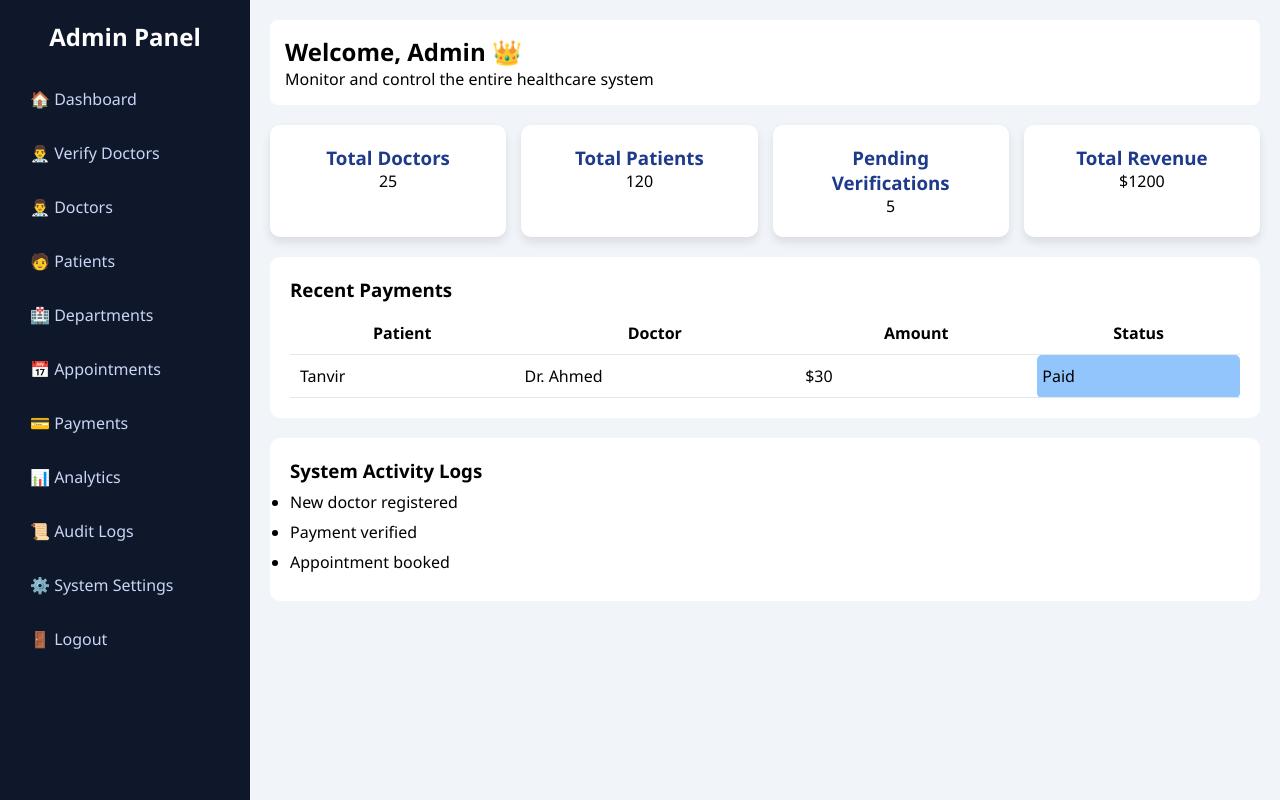
After one commit to IpshitaJafrin/Healthcare_Management, a Django app: template templates/admin_dashboard.html in a window 1280 px wide. The commit adds this page. Run offline with Django 3.2, Linux system fonts and the light colour scheme; the template is opened without the code that fills it, so the values that code supplies are empty.

Commit message:
Admin dashboard add, updated other files

```diff
--- a/accounts/models.py
+++ b/accounts/models.py
@@ -16,3 +16,5 @@ class CustomUser(AbstractUser):
 
     # Patient fields
     age = models.IntegerField(blank=True, null=True)
+
+    is_verified = models.BooleanField(default=False)
--- a/accounts/urls.py
+++ b/accounts/urls.py
@@ -8,5 +8,8 @@ urlpatterns = [
     path('doctor-dashboard/', views.doctor_dashboard, name='doctor_dashboard'),
     path('patient-dashboard/', views.patient_dashboard, name='patient_dashboard'),
     path('logout/', views.user_logout, name='logout'),
+    path('verify_doctors/', views.verify_doctors, name='verify_doctors'),
+    path('approve-doctor/<int:user_id>/', views.approve_doctor, name='approve_doctor'),
+    path('admin-dashboard/', views.admin_dashboard, name='admin_dashboard'),
 
 ]
--- a/healthcare_project/settings.py
+++ b/healthcare_project/settings.py
@@ -122,3 +122,5 @@ STATICFILES_DIRS = [
 ]
 
 AUTH_USER_MODEL = 'accounts.CustomUser'
+
+LOGIN_URL = 'login'
--- /dev/null
+++ b/static/css/admin.css
@@ -0,0 +1,131 @@
+* {
+    margin: 0;
+    padding: 0;
+    box-sizing: border-box;
+}
+
+body {
+    font-family: 'Segoe UI', sans-serif;
+    background: #f1f5f9;
+}
+
+/* Layout */
+.dashboard {
+    display: flex;
+    height: 100vh;
+}
+
+/* Sidebar */
+.sidebar {
+    width: 250px;
+    background: #0f172a;
+    color: white;
+    padding: 20px;
+}
+
+.sidebar h2 {
+    text-align: center;
+    margin-bottom: 25px;
+}
+
+.sidebar ul {
+    list-style: none;
+}
+
+.sidebar ul li {
+    margin: 12px 0;
+}
+
+.sidebar ul li a {
+    color: #cbd5f5;
+    text-decoration: none;
+    padding: 10px;
+    display: block;
+    border-radius: 6px;
+    transition: 0.3s;
+}
+
+.sidebar ul li a:hover {
+    background: #1e293b;
+    color: white;
+}
+
+/* Main */
+.main {
+    flex: 1;
+    padding: 20px;
+}
+
+/* Topbar */
+.topbar {
+    background: white;
+    padding: 15px;
+    border-radius: 8px;
+    margin-bottom: 20px;
+}
+
+/* Cards */
+.cards {
+    display: grid;
+    grid-template-columns: repeat(4, 1fr);
+    gap: 15px;
+}
+
+.card {
+    background: white;
+    padding: 20px;
+    border-radius: 10px;
+    text-align: center;
+    box-shadow: 0px 5px 10px rgba(0,0,0,0.1);
+}
+
+.card h3 {
+    color: #1e3a8a;
+}
+
+/* Section */
+.section {
+    margin-top: 20px;
+    background: white;
+    padding: 20px;
+    border-radius: 10px;
+}
+
+/* Table */
+table {
+    width: 100%;
+    border-collapse: collapse;
+    margin-top: 10px;
+}
+
+table th, table td {
+    padding: 10px;
+    border-bottom: 1px solid #e2e8f0;
+}
+
+/* Buttons */
+button {
+    padding: 6px 10px;
+    border: none;
+    border-radius: 5px;
+    cursor: pointer;
+}
+
+.approve {
+    background: #22c55e;
+    color: white;
+}
+
+.reject {
+    background: #ef4444;
+    color: white;
+}
+
+/* Status */
+.pending { background: #fde68a; padding: 5px; border-radius: 5px; }
+.paid { background: #93c5fd; padding: 5px; border-radius: 5px; }
+
+/* Logs */
+.logs li {
+    margin: 8px 0;
+}
--- /dev/null
+++ b/templates/admin_dashboard.html
@@ -0,0 +1,96 @@
+{% load static %}
+<!DOCTYPE html>
+<html lang="en">
+<head>
+    <meta charset="UTF-8">
+    <title>Admin Dashboard | Jago Health</title>
+    <link rel="stylesheet" href="{% static 'css/admin.css' %}">
+</head>
+<body>
+
+<div class="dashboard">
+
+    <!-- Sidebar -->
+    <div class="sidebar">
+        <h2>Admin Panel</h2>
+        <ul>
+            <li><a href="{% url 'admin_dashboard' %}">🏠 Dashboard</a></li>
+            <li><a href="{% url 'verify_doctors' %}">👨‍⚕️ Verify Doctors</a></li>
+
+            <li><a href="#">👨‍⚕️ Doctors</a></li>
+            <li><a href="#">🧑 Patients</a></li>
+            <li><a href="#">🏥 Departments</a></li>
+            <li><a href="#">📅 Appointments</a></li>
+            <li><a href="#">💳 Payments</a></li>
+            <li><a href="#">📊 Analytics</a></li>
+            <li><a href="#">📜 Audit Logs</a></li>
+            <li><a href="#">⚙️ System Settings</a></li>
+            <li><a href="{% url 'logout' %}">🚪 Logout</a></li>
+        </ul>
+    </div>
+
+    <!-- Main -->
+    <div class="main">
+
+        <!-- Topbar -->
+        <div class="topbar">
+            <h2>Welcome, Admin 👑</h2>
+            <p>Monitor and control the entire healthcare system</p>
+        </div>
+
+        <!-- Cards -->
+        <div class="cards">
+            <div class="card">
+                <h3>Total Doctors</h3>
+                <p>25</p>
+            </div>
+            <div class="card">
+                <h3>Total Patients</h3>
+                <p>120</p>
+            </div>
+            <div class="card">
+                <h3>Pending Verifications</h3>
+                <p>5</p>
+            </div>
+            <div class="card">
+                <h3>Total Revenue</h3>
+                <p>$1200</p>
+            </div>
+        </div>
+
+
+
+        <!-- Payments -->
+        <div class="section">
+            <h3>Recent Payments</h3>
+            <table>
+                <tr>
+                    <th>Patient</th>
+                    <th>Doctor</th>
+                    <th>Amount</th>
+                    <th>Status</th>
+                </tr>
+                <tr>
+                    <td>Tanvir</td>
+                    <td>Dr. Ahmed</td>
+                    <td>$30</td>
+                    <td class="paid">Paid</td>
+                </tr>
+            </table>
+        </div>
+
+        <!-- System Logs -->
+        <div class="section">
+            <h3>System Activity Logs</h3>
+            <ul class="logs">
+                <li>New doctor registered</li>
+                <li>Payment verified</li>
+                <li>Appointment booked</li>
+            </ul>
+        </div>
+
+    </div>
+</div>
+
+</body>
+</html>
--- a/templates/login.html
+++ b/templates/login.html
@@ -17,6 +17,11 @@
         <input type="text" name="username" placeholder="Username" required>
         <input type="password" name="password" placeholder="Password" required>
 
+        {% if error %}
+            <p style="color: red;">{{ error }}</p>
+        {% endif %}
+
+
         <button type="submit">Login</button>
     </form>
 </div>
```
Also changed, not shown: accounts/views.py (+37 -2 lines), templates/verify_doctors.html (added, +61 -0 lines), accounts/migrations/0002_customuser_is_verified.py (added), db.sqlite3.
